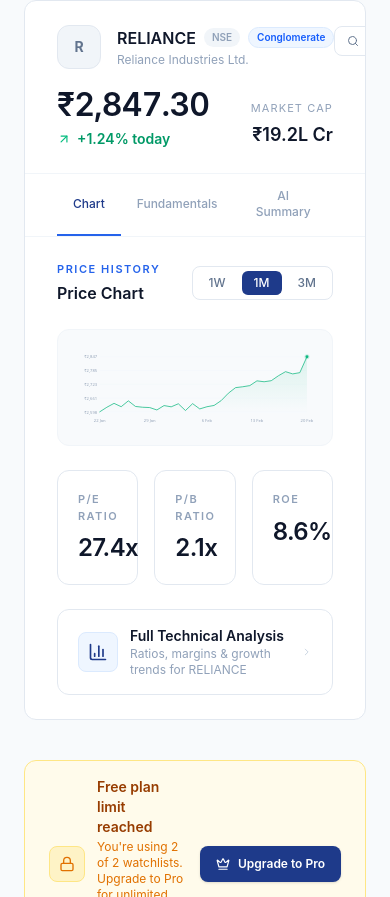
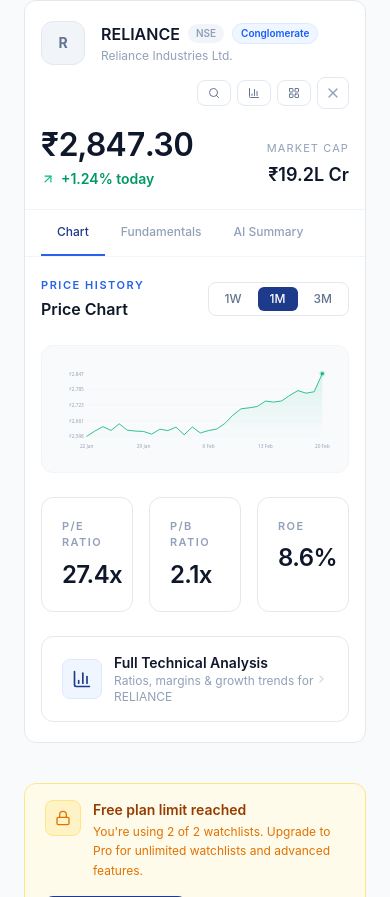
Before and after one commit to sarthpatkar/rupeexo-app, a Next.js app: page /watchlist in a window 390 px wide. Shown: the part 1107-2004 px from the top of the page. Built offline with nearby package versions, Linux system fonts and the light colour scheme.

Commit message:
Updated Watchlist Page

```diff
--- a/src/app/watchlist/page.jsx
+++ b/src/app/watchlist/page.jsx
@@ -243,7 +243,7 @@
       <div className="absolute inset-0 bg-[#0f172a]/40 backdrop-blur-sm" onClick={onClose} />
 
       {/* Modal */}
-      <div className="relative bg-white rounded-2xl border border-slate-200 shadow-[0_24px_60px_rgba(15,23,42,0.18)] w-full max-w-md p-8 fade-up">
+      <div className="relative bg-white rounded-2xl border border-slate-200 shadow-[0_24px_60px_rgba(15,23,42,0.18)] w-full max-w-md p-6 sm:p-8 fade-up max-h-[90vh] overflow-y-auto" style={{ scrollbarWidth: 'thin' }}>
         {/* Close */}
         <button onClick={onClose} className="absolute top-5 right-5 w-8 h-8 flex items-center justify-center rounded-lg border border-slate-200 text-slate-400 hover:text-slate-600 hover:bg-slate-50 transition-all duration-150">
           <X className="w-4 h-4" />
@@ -447,8 +447,8 @@
   return (
     <div className="h-full flex flex-col">
       {/* Header */}
-      <div className="px-8 py-6 border-b border-slate-100">
-        <div className="flex items-start justify-between mb-5">
+      <div className="px-4 sm:px-8 py-5 sm:py-6 border-b border-slate-100">
+        <div className="flex flex-col sm:flex-row sm:items-start gap-3 sm:justify-between mb-5">
           <div className="flex items-center gap-4">
             <div className="w-11 h-11 rounded-xl bg-slate-100 border border-slate-200 flex items-center justify-center shrink-0">
               <span className="text-sm font-bold text-slate-500">{stock.symbol[0]}</span>
@@ -463,17 +463,20 @@
             </div>
           </div>
           {/* Cross-nav + remove */}
-          <div className="flex items-center gap-2">
-            <Link href="/screener"  className="flex items-center gap-1.5 px-3 py-1.5 text-xs text-slate-500 hover:text-[#1e3a8a] border border-slate-200 hover:border-slate-300 bg-white rounded-lg transition-all duration-150 group">
-              <Search   className="w-3 h-3 group-hover:text-[#2563eb]" /> Screener
+          <div className="flex flex-wrap items-center gap-1.5 justify-end shrink-0 ml-2">
+            <Link href="/screener"  className="flex items-center gap-1 px-2.5 py-1.5 text-xs text-slate-500 hover:text-[#1e3a8a] border border-slate-200 hover:border-slate-300 bg-white rounded-lg transition-all duration-150 group whitespace-nowrap">
+              <Search    className="w-3 h-3 group-hover:text-[#2563eb] shrink-0" />
+              <span className="hidden sm:inline">Screener</span>
             </Link>
-            <Link href="/analysis"  className="flex items-center gap-1.5 px-3 py-1.5 text-xs text-slate-500 hover:text-[#1e3a8a] border border-slate-200 hover:border-slate-300 bg-white rounded-lg transition-all duration-150 group">
-              <BarChart3 className="w-3 h-3 group-hover:text-[#2563eb]" /> Analysis
+            <Link href="/analysis"  className="flex items-center gap-1 px-2.5 py-1.5 text-xs text-slate-500 hover:text-[#1e3a8a] border border-slate-200 hover:border-slate-300 bg-white rounded-lg transition-all duration-150 group whitespace-nowrap">
+              <BarChart3 className="w-3 h-3 group-hover:text-[#2563eb] shrink-0" />
+              <span className="hidden sm:inline">Analysis</span>
             </Link>
-            <Link href="/portfolio" className="flex items-center gap-1.5 px-3 py-1.5 text-xs text-slate-500 hover:text-[#1e3a8a] border border-slate-200 hover:border-slate-300 bg-white rounded-lg transition-all duration-150 group">
-              <LayoutGrid className="w-3 h-3 group-hover:text-[#2563eb]" /> Portfolio
+            <Link href="/portfolio" className="flex items-center gap-1 px-2.5 py-1.5 text-xs text-slate-500 hover:text-[#1e3a8a] border border-slate-200 hover:border-slate-300 bg-white rounded-lg transition-all duration-150 group whitespace-nowrap">
+              <LayoutGrid className="w-3 h-3 group-hover:text-[#2563eb] shrink-0" />
+              <span className="hidden sm:inline">Portfolio</span>
             </Link>
-            <button onClick={onRemove} className="w-8 h-8 flex items-center justify-center rounded-lg border border-slate-200 text-slate-400 hover:border-red-200 hover:text-red-500 hover:bg-red-50 transition-all duration-150">
+            <button onClick={onRemove} className="w-8 h-8 flex items-center justify-center rounded-lg border border-slate-200 text-slate-400 hover:border-red-200 hover:text-red-500 hover:bg-red-50 transition-all duration-150 shrink-0">
               <X className="w-4 h-4" />
             </button>
           </div>
@@ -498,7 +501,7 @@
       </div>
 
       {/* Tabs */}
-      <div className="border-b border-slate-100 px-8 flex gap-0">
+      <div className="border-b border-slate-100 px-4 sm:px-8 flex gap-0 overflow-x-auto" style={{ scrollbarWidth: 'none' }}>
         {['Chart', 'Fundamentals', 'AI Summary'].map((t) => (
           <button key={t} onClick={() => setTab(t)}
             className={`px-4 py-3.5 text-xs font-medium border-b-2 transition-all duration-150 ${tab === t ? 'text-[#1e3a8a] border-[#2563eb]' : 'text-slate-400 border-transparent hover:text-slate-600'}`}>
@@ -508,7 +511,7 @@
       </div>
 
       {/* Body */}
-      <div className="flex-1 overflow-y-auto px-8 py-6 space-y-6" style={{ scrollbarWidth: 'thin' }}>
+      <div className="flex-1 overflow-y-auto px-4 sm:px-8 py-5 sm:py-6 space-y-6" style={{ scrollbarWidth: 'thin' }}>
 
         {/* ── CHART ── */}
         {tab === 'Chart' && (<>
@@ -1049,19 +1052,19 @@
           {/* ── FREE PLAN NOTICE (shown when near limit) ── */}
           {watchlists.length >= MAX_FREE_WATCHLISTS && (
             <div className="fade-up delay-4">
-              <div className="border border-amber-200 bg-amber-50 rounded-xl px-6 py-4 flex items-center justify-between gap-4">
-                <div className="flex items-center gap-3">
+              <div className="border border-amber-200 bg-amber-50 rounded-xl px-5 py-4 flex flex-col sm:flex-row sm:items-center gap-4">
+                <div className="flex items-start sm:items-center gap-3 flex-1 min-w-0">
                   <div className="w-9 h-9 rounded-lg bg-amber-100 border border-amber-200 flex items-center justify-center shrink-0">
                     <Lock className="w-4 h-4 text-amber-600" />
                   </div>
-                  <div>
+                  <div className="min-w-0">
                     <p className="text-sm font-semibold text-amber-800">Free plan limit reached</p>
-                    <p className="text-xs text-amber-600 mt-0.5">You're using {watchlists.length} of {MAX_FREE_WATCHLISTS} watchlists. Upgrade to Pro for unlimited watchlists and advanced features.</p>
+                    <p className="text-xs text-amber-600 mt-0.5 leading-relaxed">You're using {watchlists.length} of {MAX_FREE_WATCHLISTS} watchlists. Upgrade to Pro for unlimited watchlists and advanced features.</p>
                   </div>
                 </div>
                 <button
                   onClick={() => setShowUpgrade(true)}
-                  className="shrink-0 flex items-center gap-2 px-4 py-2.5 bg-[#1e3a8a] hover:bg-[#1e40af] text-white text-xs font-semibold rounded-lg transition-all duration-150 shadow-sm"
+                  className="self-start sm:self-auto shrink-0 flex items-center gap-2 px-4 py-2.5 bg-[#1e3a8a] hover:bg-[#1e40af] text-white text-xs font-semibold rounded-lg transition-all duration-150 shadow-sm"
                 >
                   <Crown className="w-3.5 h-3.5" /> Upgrade to Pro
                 </button>
```
